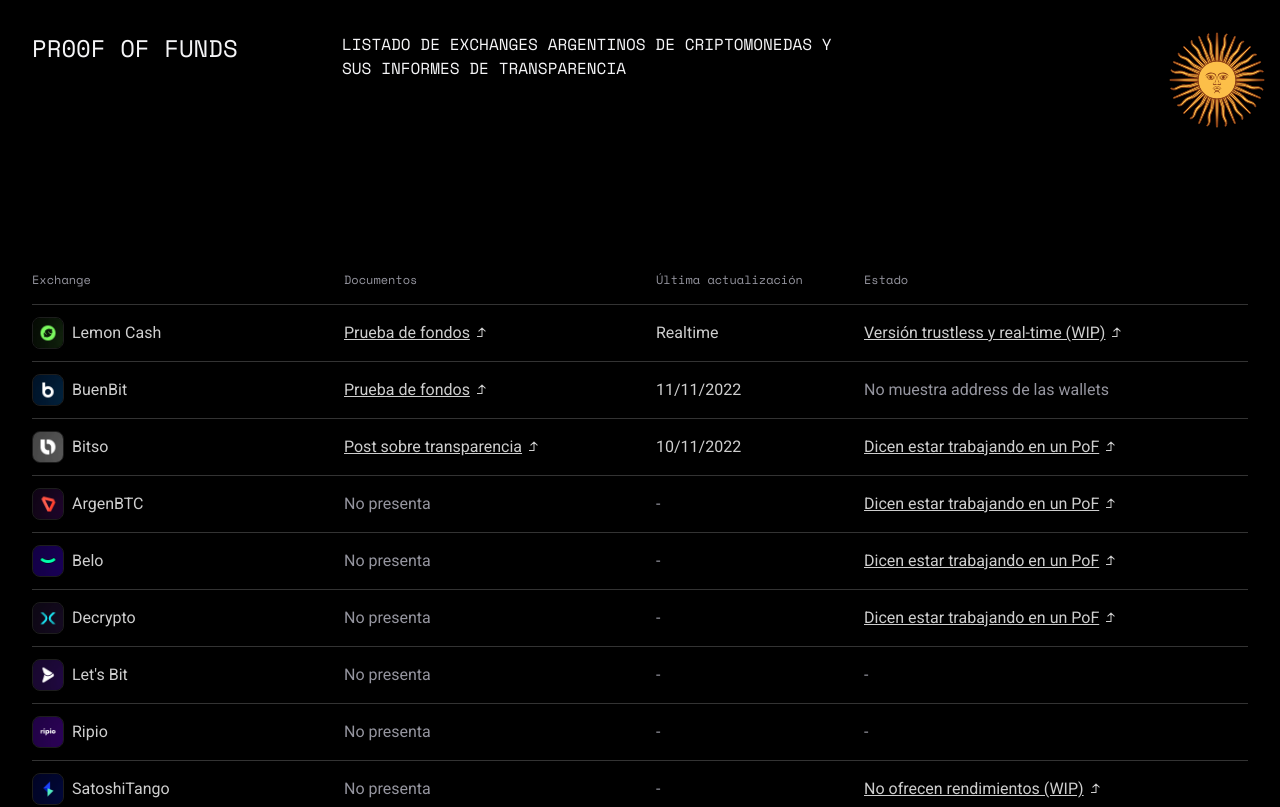
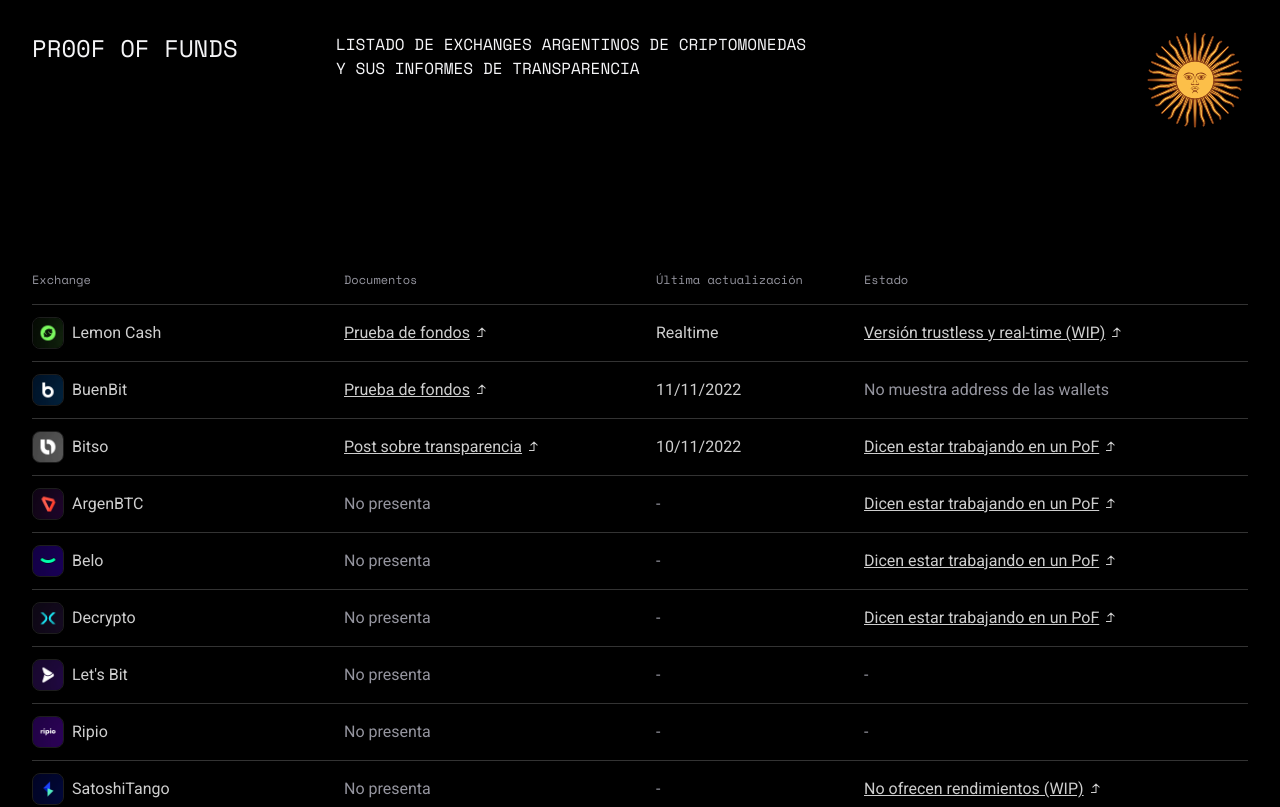
Before and after one commit to andreuscafe/proof-of-funds, a Next.js app: page / in a window 1280 px wide. Shown: the top 807 px of the page. Built offline with nearby package versions, Linux system fonts and the light colour scheme.

Commit message:
fixed right margin on sun icon

```diff
--- a/src/pages/index.tsx
+++ b/src/pages/index.tsx
@@ -54,7 +54,7 @@
           <a
             href="https://argentinianswho.design/"
             target="_blank"
-            className="sol w-[96px] order-first lg:order-last lg:col-start-12 col-span-1"
+            className="sol w-[96px] order-first lg:order-last lg:col-start-12 col-span-2"
           >
             <div className="normal">
               <Image
```
